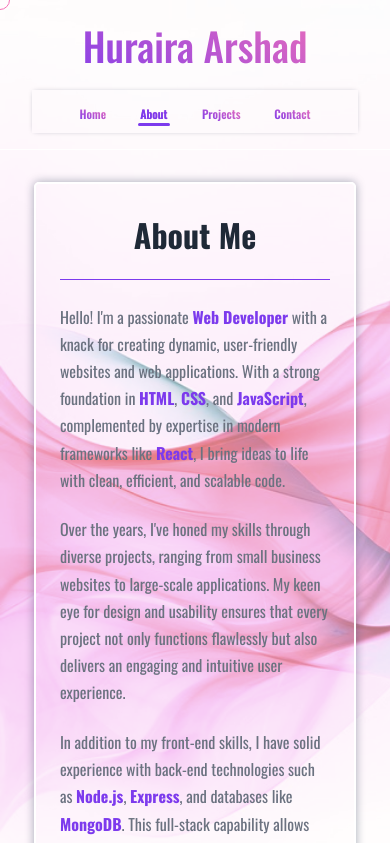
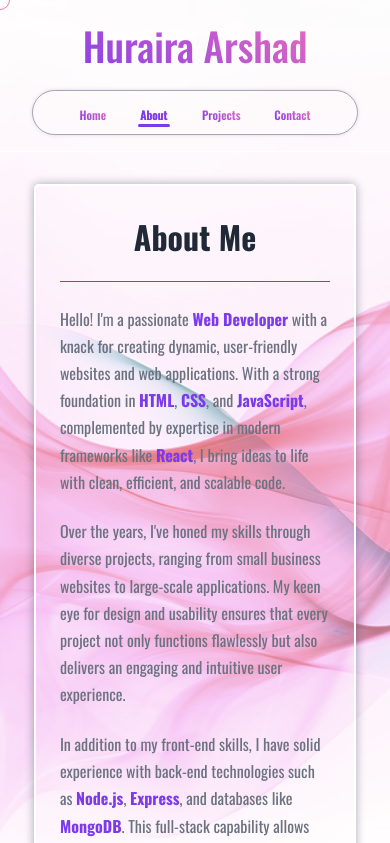
Before and after one commit to Huraira-Arshad-Abbasi/portfolio-website, a React (Vite) app: page /About in a window 390 px wide. Shown: the top 843 px of the page. Built offline with nearby package versions, Linux system fonts and the light colour scheme.

Commit message:
navigation style updated

```diff
--- a/src/App.jsx
+++ b/src/App.jsx
@@ -82,14 +82,14 @@ function App () {
   return (
     <motion.div style={{ position: 'relative', overflowX: 'hidden' }}>
       <motion.div
+      className='pointer'
       animate={{ x: position.x - 10, y: position.y - 10 }}
-      transition={{ type: "spring", stiffness: 300, damping: 20 }}
+      transition={{ type: "spring", stiffness: 400, damping: 20 }}
       style={{
         width: 20,
         height: 20,
         border: '1px solid var(--secondary)',
         borderRadius: "50%",
-        // backgroundColor: "var(--secondary)",
         position: "fixed",
         top: 0,
         left: 0,
--- a/src/css/Navbar.css
+++ b/src/css/Navbar.css
@@ -85,6 +85,7 @@ nav {
   nav {
     display: block;
     position: relative;
+
   }
 
   .logo > a {
@@ -99,6 +100,8 @@ nav {
     margin-top: 1rem;
     padding: 0.6rem 0;
     text-align: center;
+    border-radius: 25px;
+    border: 1px solid var(--shadow);
     box-shadow: 0 0 5px -2px var(--shadow);
   }
 
```
